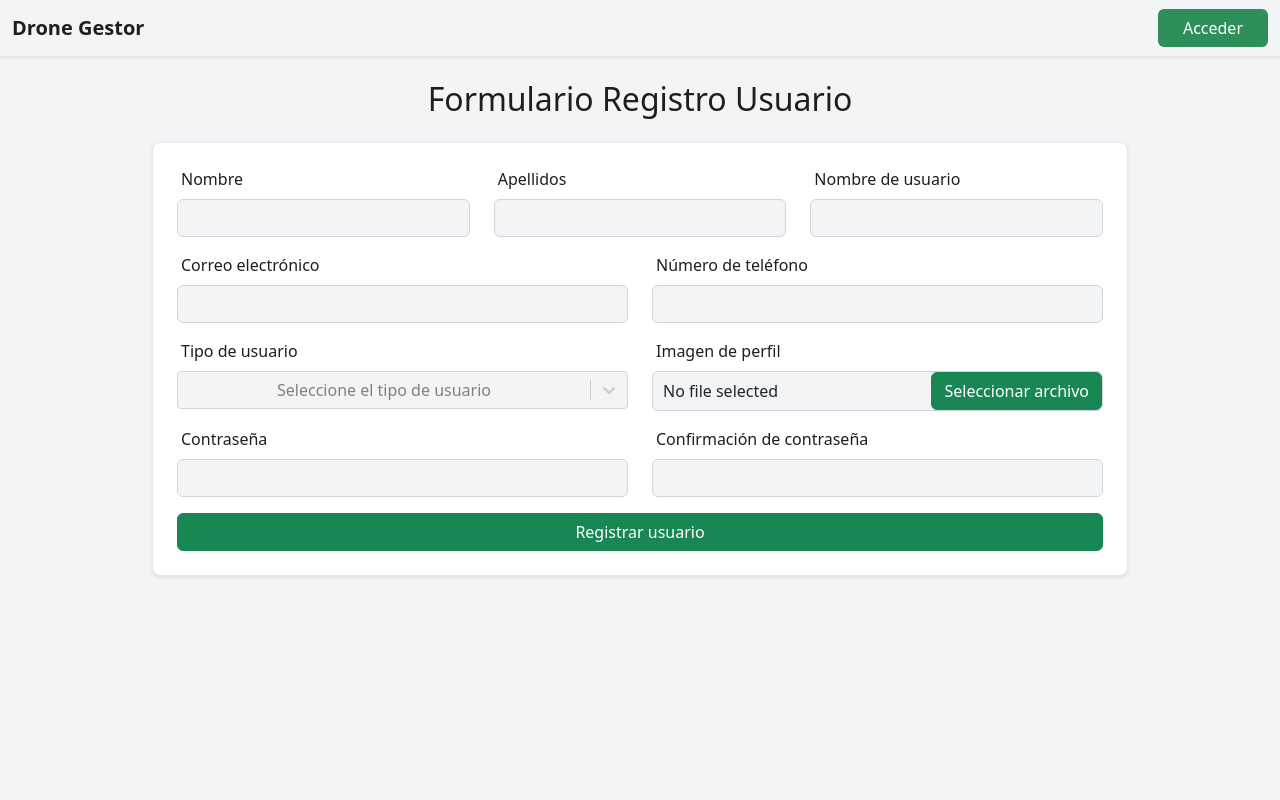
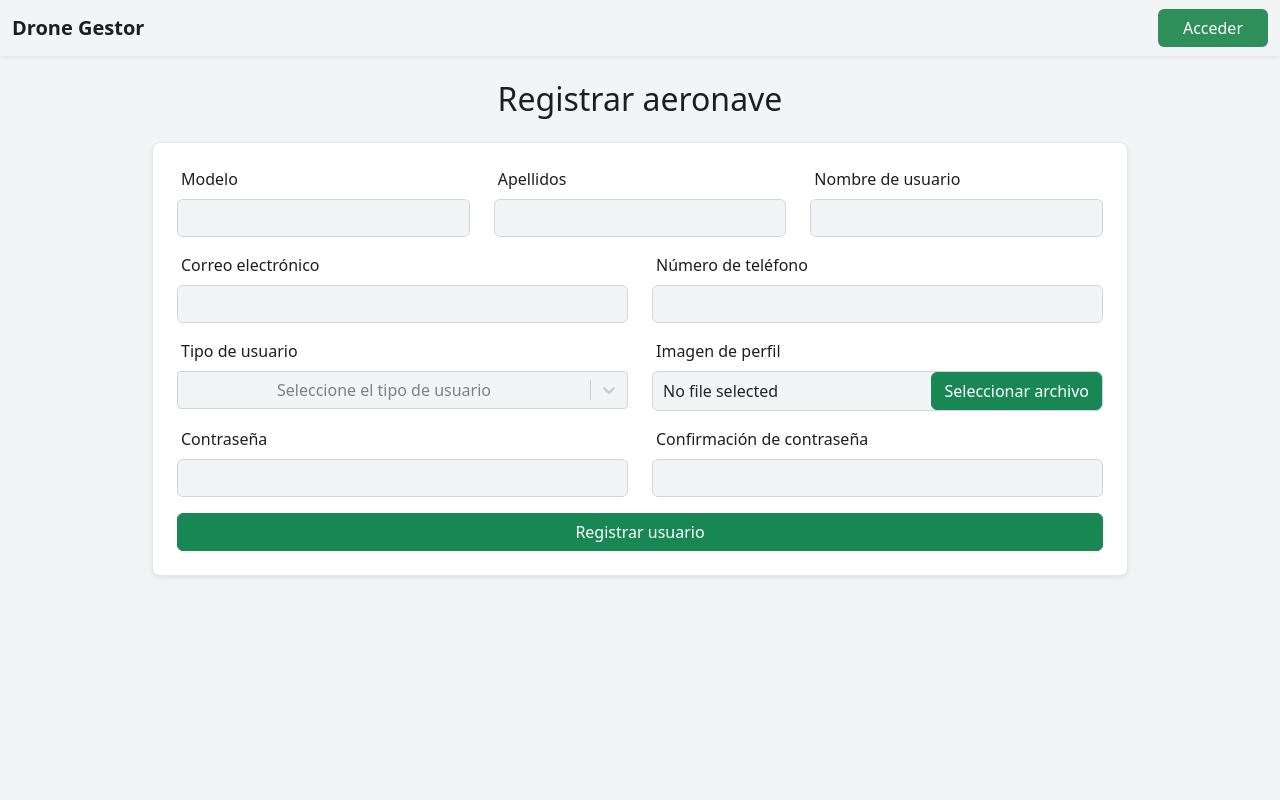
Before and after one commit to kfuentesb/DroneGestory, a React (Vite) app in the folder frontend/: page /auth/register-aircraft in a window 1280 px wide. Shown: the top 800 px of the page. Built offline with nearby package versions, Linux system fonts and the light colour scheme.

Commit message:
Realizando FormAircraft

```diff
--- a/frontend/src/components/commons/props/ReusableTable.tsx
+++ b/frontend/src/components/commons/props/ReusableTable.tsx
@@ -28,7 +28,7 @@ export function ReusableTable<T>({
             ))}
           </tr>
         </thead>
-        <tbody>
+        <tbody className="text-start">
           {rows.length === 0 ? (
             <tr>
               <td colSpan={headers.length} className="text-center text-muted">
--- a/frontend/src/components/forms/FormAircraft.tsx
+++ b/frontend/src/components/forms/FormAircraft.tsx
@@ -102,7 +102,7 @@ function FormUser() {
                 return;
             }
 
-            const res = await fetch("http://localhost:8080/api/auth/users", {
+            const res = await fetch("http://localhost:8080/api/auth/aircraft", {
                 method: "POST",
                 headers: { "Content-Type": "application/json" },
                 credentials: "include", // Validar sesion
@@ -130,7 +130,7 @@ function FormUser() {
         <div className="container-fluid py-4" style={{ backgroundColor: "#F3F4F6", minHeight: "100vh" }}>
             <div className="container" style={{ maxWidth: "1000px" }}>
                 <h2 className="text-center mb-4 fw-normal" style={{ color: "#1E1E1E" }}>
-                Formulario Registro Usuario
+                    Registrar aeronave
                 </h2>
 
                 <div className="card shadow-sm p-4" style={{ borderRadius: "8px", border: "1px solid #E5E7EB", backgroundColor: "#FFFFFF" }}>
@@ -138,7 +138,7 @@ function FormUser() {
                     {/* Row 1: Nombre, Apellidos, Usuario */}
                     <div className="row mb-3">
                     <div className="col-12 col-md mb-3 mb-md-0">
-                        <label className="text-start d-block ps-1 form-label" style={{ color: "#1E1E1E" }}>Nombre</label>
+                        <label className="text-start d-block ps-1 form-label" style={{ color: "#1E1E1E" }}>Modelo</label>
                         <input
                         type="text"
                         className="form-control"
--- a/frontend/src/components/lists/AircraftList.tsx
+++ b/frontend/src/components/lists/AircraftList.tsx
@@ -98,8 +98,8 @@ export default function AircraftList() {
               "Nº Serie",
               "Clase",
               "MTOM (Kg)",
-              "Dimensión",
-              "Velocidad (Km/h)",
+              "Dimensión (m)",
+              "Velocidad (m/s)",
               "Configuración",
               "Energía impacto (J)",
               "Tiene cámara",
@@ -115,7 +115,7 @@ export default function AircraftList() {
                 <td>{a.maxSpeed ?? "-"}</td>
                 <td>{a.type}</td>
                 <td>{a.impactEnergy ?? "-"}</td>
-                <td>
+                <td className = "text-center">
                   <span className={`badge ${a.camera ? "bg-success" : "bg-secondary"}`}>
                     {a.camera ? "Sí" : "No"}
                   </span>
--- a/frontend/src/components/lists/UserList.tsx
+++ b/frontend/src/components/lists/UserList.tsx
@@ -86,12 +86,12 @@ export default function UserList() {
                 <td>{p.firstName} {p.lastName}</td>
                 <td>{p.username}</td>
                 <td>{p.email}</td>
-                <td>
+                <td >
                   {p.phoneNumber
                     .toString()
                     .replace(/(\d{3})(\d{2})(\d{2})(\d{2})/, "$1 $2 $3 $4")}
                 </td>
-                <td>
+                <td className="text-center">
                   <span
                     className="badge"
                     style={
```
Also changed, not shown: frontend/src/App.css (line endings or trailing spaces).
